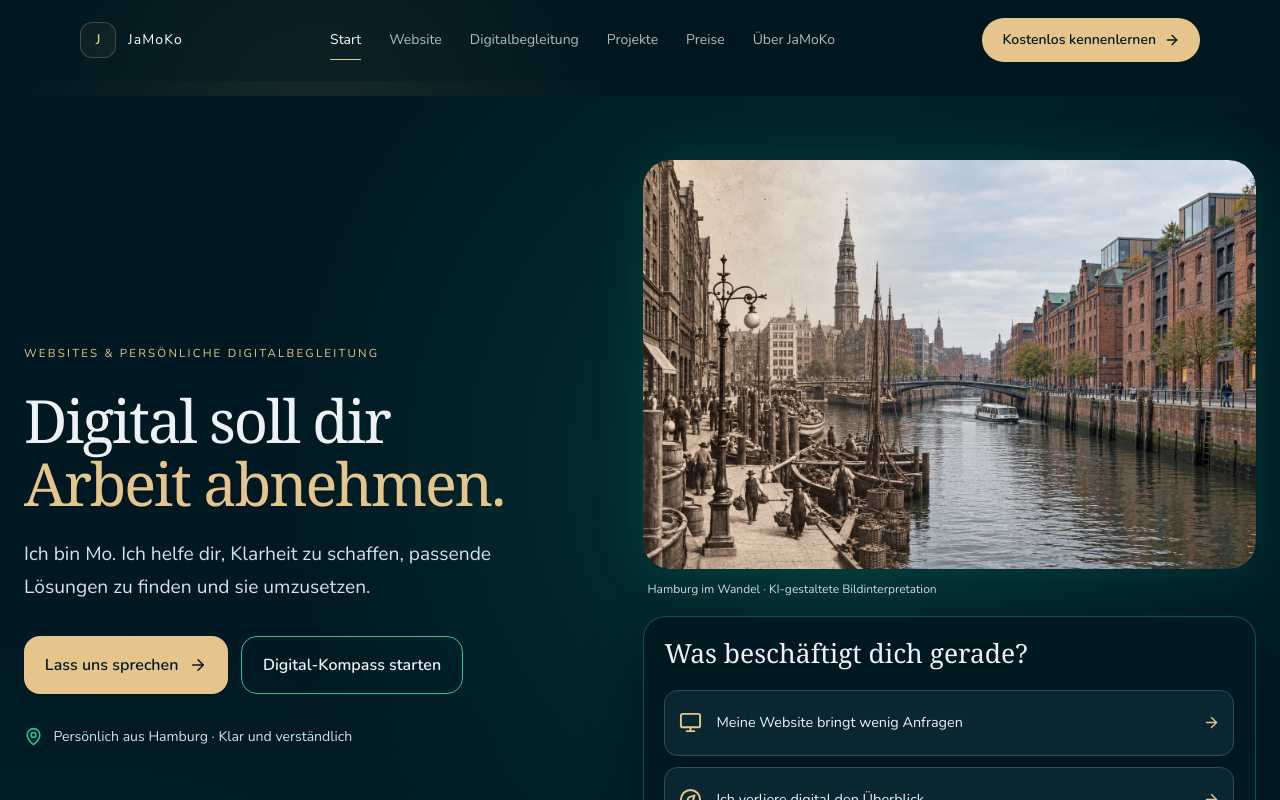
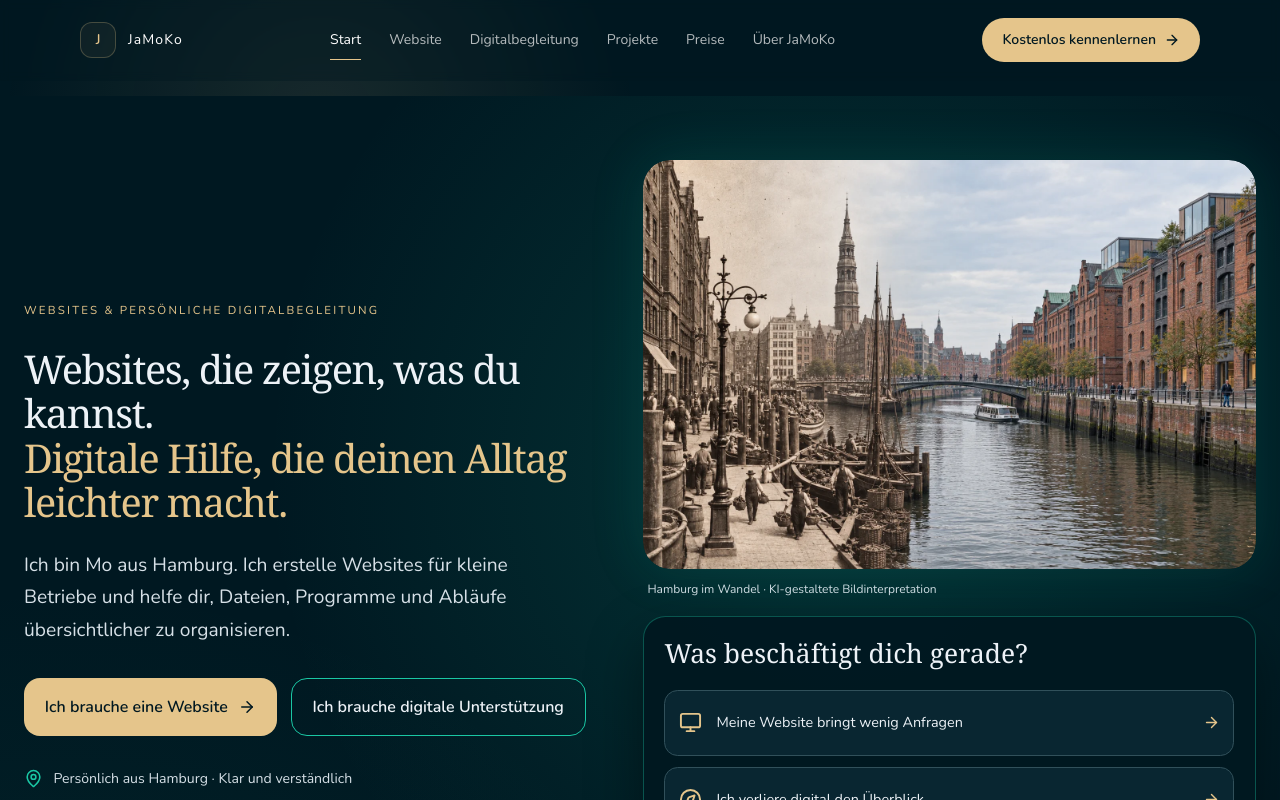
Before and after one commit to Jamoko112026/Jamoko-v1, a Next.js app: page / in a window 1280 px wide. Shown: the top 800 px of the page. Built offline with nearby package versions, Linux system fonts and the light colour scheme.

Commit message:
Clarify homepage offer and add two direct service paths (#6)

```diff
--- a/src/components/landing/Hero.module.css
+++ b/src/components/landing/Hero.module.css
@@ -3,7 +3,7 @@
 .hero,.help{max-width:1280px;margin-inline:auto}
 .hero{display:grid;grid-template-columns:1fr 1.06fr;gap:2.5rem;align-items:center}
 .copy{min-width:0}.eyebrow{font-size:.72rem;letter-spacing:.19em;text-transform:uppercase;color:#e5c58b;margin-bottom:1.7rem}
-.copy h1{font-family:Georgia,'Times New Roman',serif;font-size:clamp(3rem,4.65vw,4.9rem);line-height:1.05;font-weight:400;letter-spacing:-.035em;margin:0}
+.copy h1{font-family:Georgia,'Times New Roman',serif;font-size:clamp(2rem,3.1vw,3.25rem);line-height:1.12;font-weight:400;letter-spacing:-.035em;margin:0}
 .copy h1 span{display:block;color:#e5c58b}
 .intro{font-size:1.2rem;line-height:1.7;max-width:32rem;margin-top:1.5rem;color:#d6e0e7}
 .actions{display:flex;flex-wrap:wrap;gap:.85rem;margin-top:2rem}
@@ -24,7 +24,7 @@
 .card>svg{flex-shrink:0;color:#e5c58b}.card h3{font-family:Georgia,'Times New Roman',serif;font-size:1.35rem;line-height:1.3;font-weight:400;margin-bottom:.7rem}.card p{font-size:.95rem;line-height:1.6;color:#d6e0e7}.card .cardArrow{position:absolute;bottom:1rem;right:1rem;width:16px}.card:hover{transform:translateY(-4px);border-color:#e5c58b}
 .section a:focus-visible{outline:3px solid #1ac7a4;outline-offset:5px}
 @media(max-width:1023px){.hero{grid-template-columns:1fr;gap:2.5rem}.copy{max-width:700px}.visual{min-height:430px}.situations{margin-bottom:6rem}.cards{grid-template-columns:1fr}.card{padding:1.5rem}.help{margin-top:3rem}}
-@media(max-width:480px){.section{padding-inline:1.25rem}.copy h1{font-size:2.9rem}.eyebrow{font-size:.65rem;letter-spacing:.13em}.actions{flex-direction:column}.local{align-items:flex-start}.visual{min-height:410px}.situations{width:calc(100% - 2rem);margin:1rem auto 7rem;padding:1.1rem}.situations h2{font-size:1.45rem}}
+@media(max-width:480px){.section{padding-inline:1.25rem}.copy h1{font-size:clamp(1.8rem,7.5vw,2.25rem)}.eyebrow{font-size:.65rem;letter-spacing:.13em}.actions{flex-direction:column}.local{align-items:flex-start}.visual{min-height:410px}.situations{width:calc(100% - 2rem);margin:1rem auto 7rem;padding:1.1rem}.situations h2{font-size:1.45rem}}
 @media(prefers-reduced-motion:reduce){.section a{transition:none}.section a:hover{transform:none}}
 
 /* Preserve both eras of the artwork at every viewport width. */
--- a/src/components/landing/Hero.tsx
+++ b/src/components/landing/Hero.tsx
@@ -20,11 +20,11 @@ export function Hero() {
       <div className={styles.hero}>
         <div className={styles.copy}>
           <p className={styles.eyebrow}>Websites &amp; persönliche Digitalbegleitung</p>
-          <h1>Digital soll dir <span>Arbeit abnehmen.</span></h1>
-          <p className={styles.intro}>Ich bin Mo. Ich helfe dir, Klarheit zu schaffen, passende Lösungen zu finden und sie umzusetzen.</p>
+          <h1>Websites, die zeigen, was du kannst. <span>Digitale Hilfe, die deinen Alltag leichter macht.</span></h1>
+          <p className={styles.intro}>Ich bin Mo aus Hamburg. Ich erstelle Websites für kleine Betriebe und helfe dir, Dateien, Programme und Abläufe übersichtlicher zu organisieren.</p>
           <div className={styles.actions}>
-            <a className={styles.primary} href="#kontakt">Lass uns sprechen <ArrowRight size={18} aria-hidden="true" /></a>
-            <Link className={styles.secondary} href="/digital-kompass">Digital-Kompass starten</Link>
+            <Link className={styles.primary} href="/mini-site">Ich brauche eine Website <ArrowRight size={18} aria-hidden="true" /></Link>
+            <a className={styles.secondary} href="#digitalbegleitung">Ich brauche digitale Unterstützung</a>
           </div>
           <p className={styles.local}><MapPin size={19} aria-hidden="true" /> Persönlich aus Hamburg · Klar und verständlich</p>
         </div>
```
